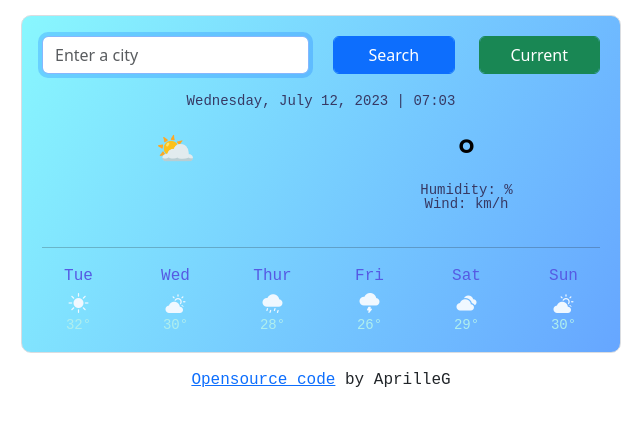
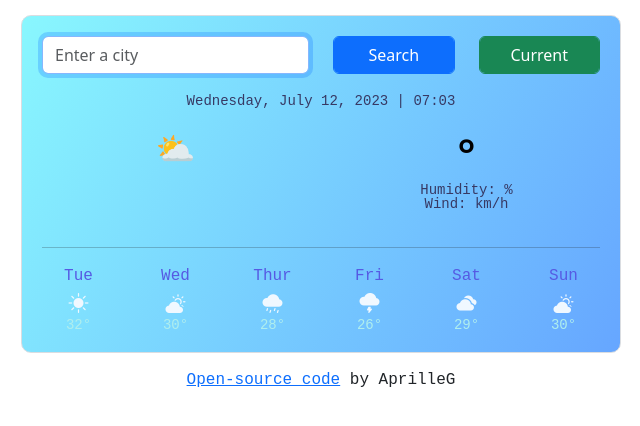
Before and after one commit to aprilleg/my-projects, a plain HTML site: page index.html in a window 1280 px wide. Shown: the full height of the page, 319-959 px from the left. Drawn offline with nearby package versions, Linux system fonts and the light colour scheme.

Commit message:
updated
just added dash

```diff
--- a/index.html
+++ b/index.html
@@ -99,6 +99,6 @@
     </div>
     <script src="src/script.js"></script>
 
-    <p> <a href="https://github.com/aprilleg/my-projects"> Opensource code</a> by AprilleG </p>
+    <p> <a href="https://github.com/aprilleg/my-projects"> Open-source code</a> by AprilleG </p>
   </body>
 </html>
```
